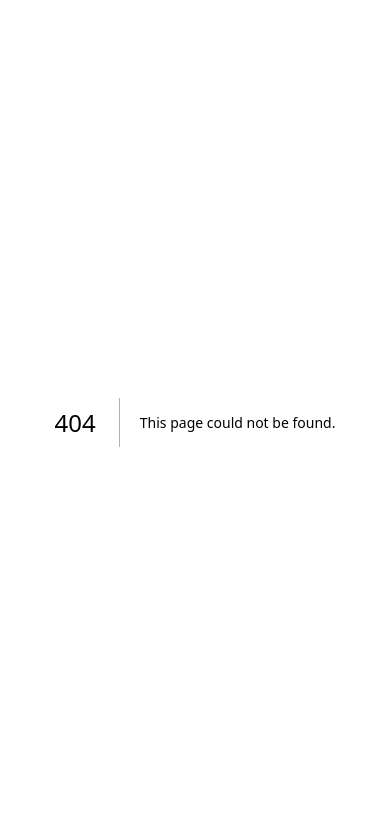
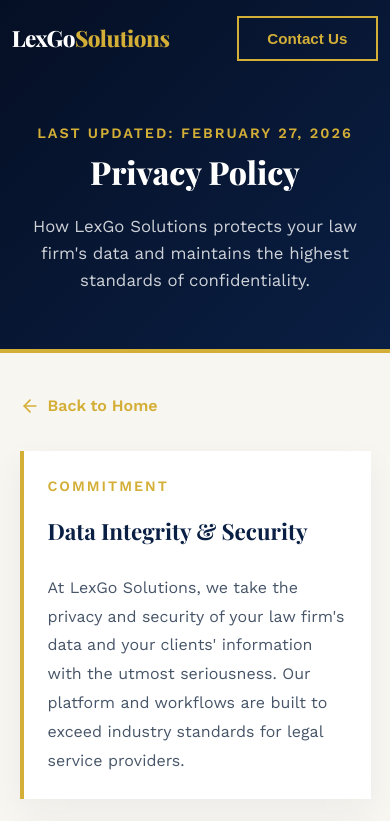
Before and after one commit to rikhinagra/lexgo-solutions, a Next.js app: page /privacy-policy in a window 390 px wide. Before the commit this address had no page. Shown: the top 821 px of the page. Built offline with nearby package versions, Linux system fonts and the light colour scheme.

Commit message:
Refine brand consistency, enhance mobile responsiveness, and implement privacy documentation

```diff
--- a/app/components/FAQ.tsx
+++ b/app/components/FAQ.tsx
@@ -42,7 +42,7 @@ export default function FAQ() {
     };
 
     return (
-        <section className="faq">
+        <section className="faq" id="faq">
             <div className="container">
                 <div className="section-header">
                     <div className="section-label">Questions</div>
--- a/app/components/FinalCTA.tsx
+++ b/app/components/FinalCTA.tsx
@@ -9,7 +9,7 @@ export default function FinalCTA() {
                 <h2>Ready to 2x Your Case Capacity?</h2>
                 <p>Book a 15-minute discovery call to see how LexGo can transform your practice.</p>
                 <div className="final-cta-button">
-                    <Link href="mailto:contact@lexgosolutions.com" className="btn-primary">Schedule Discovery Call</Link>
+                    <Link href="mailto:hello@lexgosolutions.com" className="btn-primary">Schedule Discovery Call</Link>
                 </div>
             </div>
         </section>
--- a/app/components/Footer.tsx
+++ b/app/components/Footer.tsx
@@ -1,10 +1,57 @@
 'use client';
+
+import Link from 'next/link';
+import { Mail, ChevronRight } from 'lucide-react';
 
 export default function Footer() {
     return (
         <footer className="footer">
             <div className="container">
-                <p>&copy; 2026 LexGo Solutions. All rights reserved. | Built for Personal Injury Law Firms</p>
+                <div className="footer-grid">
+                    {/* Brand Section */}
+                    <div className="footer-info">
+                        <a href="/" className="logo footer-logo">
+                            LexGo<span>Solutions</span>
+                        </a>
+                        <p className="footer-tagline">
+                            Scaling Personal Injury law firms with dedicated teams and AI-powered workflows. Handle more cases, close faster.
+                        </p>
+                    </div>
+
+                    {/* Navigation Section */}
+                    <div className="footer-col">
+                        <h4>Quick Links</h4>
+                        <div className="footer-links">
+                            <Link href="/#how-it-works">How It Works</Link>
+                            <Link href="/#calculator">ROI Calculator</Link>
+                            <Link href="/#pricing">Pricing</Link>
+                            <Link href="/#faq">FAQ</Link>
+                        </div>
+                    </div>
+
+                    {/* Contact Section */}
+                    <div className="footer-col">
+                        <h4>Contact Us</h4>
+                        <div className="footer-contact-info">
+                            <a href="mailto:hello@lexgosolutions.com" className="footer-email">
+                                <Mail size={18} />
+                                hello@lexgosolutions.com
+                            </a>
+                        </div>
+                    </div>
+                </div>
+
+                {/* Clean Bottom Bar */}
+                <div className="footer-bottom">
+                    <div className="footer-bottom-flex">
+                        <p>&copy; {new Date().getFullYear()} LexGo Solutions. All rights reserved.</p>
+                        <div className="footer-legal-links">
+                            <Link href="/privacy-policy">Privacy Policy</Link>
+                            <span className="footer-divider">|</span>
+                            <span>Built for Personal Injury Law Firms</span>
+                        </div>
+                    </div>
+                </div>
             </div>
         </footer>
     );
--- a/app/components/Navigation.tsx
+++ b/app/components/Navigation.tsx
@@ -1,6 +1,7 @@
 'use client';
 
 import { useState, useEffect } from 'react';
+import Link from 'next/link';
 import ContactPopup from './ContactPopup';
 
 export default function Navigation() {
@@ -32,7 +33,9 @@ export default function Navigation() {
     return (
         <>
             <nav className={`nav ${isScrolled ? 'nav-scrolled' : ''}`}>
-                <div className="logo">LexGo<span>Solutions</span></div>
+                <a href="/" className="logo">
+                    LexGo<span>Solutions</span>
+                </a>
                 <button className="nav-cta" onClick={openPopup}>Contact Us</button>
             </nav>
 
--- a/app/components/Pricing.tsx
+++ b/app/components/Pricing.tsx
@@ -49,7 +49,7 @@ export default function Pricing() {
     ];
 
     return (
-        <section className="pricing">
+        <section className="pricing" id="pricing">
             <div className="container">
                 <div className="section-header">
                     <div className="section-label">Transparent Pricing</div>
--- a/app/globals.css
+++ b/app/globals.css
@@ -49,6 +49,7 @@ body {
     font-weight: 800;
     color: var(--white);
     letter-spacing: -0.5px;
+    text-decoration: none;
 }
 
 .logo span {
@@ -74,7 +75,6 @@ body {
     transform: translateY(-2px);
 }
 
-/* Navigation Scrolled State */
 .nav-scrolled {
     background: rgba(5, 15, 36, 0.5);
     backdrop-filter: blur(10px);
@@ -94,7 +94,6 @@ body {
     min-height: 100vh;
 }
 
-/* Video Background */
 .hero-video-container {
     position: absolute;
     top: 0;
@@ -310,7 +309,6 @@ body {
     padding: 0 5%;
 }
 
-/* Solution Carousel */
 .solution-carousel-wrapper {
     margin-top: 2rem;
     padding: 0 0 1rem;
@@ -343,18 +341,15 @@ body {
     border-radius: 10px;
 }
 
-/* Active slide glow effect */
 .solution-swiper .swiper-slide-active .solution-slide-inner {
     box-shadow: 0 30px 70px rgba(10, 31, 68, 0.35);
 }
 
-/* Remove Swiper's default dark shadow overlay on side slides */
 .solution-swiper .swiper-slide-shadow-left,
 .solution-swiper .swiper-slide-shadow-right {
     display: none !important;
 }
 
-/* Pagination dots */
 .solution-swiper .swiper-pagination {
     bottom: 0px !important;
 }
@@ -593,10 +588,6 @@ body {
     box-shadow: 0 20px 50px rgba(10, 31, 68, 0.15);
 }
 
-.pricing-card.featured:hover {
-    transform: scale(1.05) translateY(-10px);
-}
-
 .pricing-card h3 {
     font-family: 'Playfair Display', serif;
     font-size: 1.8rem;
@@ -820,16 +811,215 @@ body {
     justify-content: center;
 }
 
-/* Footer */
+/* Power Footer Layout */
 .footer {
     background: var(--dark-navy);
     color: var(--white);
-    padding: 3rem 5%;
-    text-align: center;
+    padding: 6rem 5% 3rem;
+    border-top: 1px solid rgba(212, 175, 55, 0.1);
 }
 
-.footer p {
+.footer-grid {
+    display: grid;
+    grid-template-columns: 2fr 1.5fr 1.5fr;
+    gap: 4rem;
+    margin-bottom: 5rem;
+    text-align: left;
+}
+
+.footer-logo {
+    margin-bottom: 1.5rem;
+    font-size: 2rem;
+    display: block;
+    text-decoration: none;
+}
+
+.footer-tagline {
     opacity: 0.7;
+    max-width: 350px;
+    font-size: 1rem;
+    line-height: 1.7;
+}
+
+.footer-col h4 {
+    font-family: 'Playfair Display', serif;
+    font-size: 1.3rem;
+    color: var(--gold);
+    margin-bottom: 1.5rem;
+    position: relative;
+    padding-bottom: 0.75rem;
+    display: inline-block;
+}
+
+.footer-col h4::after {
+    content: '';
+    position: absolute;
+    bottom: 0;
+    left: 0;
+    width: 100%;
+    height: 2px;
+    background: var(--gold);
+    opacity: 0.8;
+}
+
+.footer-links {
+    display: flex;
+    flex-direction: column;
+    gap: 1.25rem;
+}
+
+.footer-links a {
+    color: var(--white);
+    text-decoration: none;
+    opacity: 0.7;
+    transition: all 0.3s ease;
+    font-size: 0.95rem;
+    font-weight: 500;
+}
+
+.footer-links a:hover {
+    opacity: 1;
+    color: var(--gold);
+    transform: translateX(5px);
+}
+
+.footer-email {
+    display: flex;
+    align-items: center;
+    gap: 0.75rem;
+    color: var(--white);
+    text-decoration: none;
+    transition: all 0.3s ease;
+    opacity: 0.9;
+    font-size: 1rem;
+}
+
+.footer-email:hover {
+    color: var(--gold);
+    transform: translateY(-2px);
+}
+
+.footer-bottom {
+    padding-top: 2.5rem;
+    border-top: 1px solid rgba(255, 255, 255, 0.05);
+}
+
+.footer-bottom-flex {
+    display: flex;
+    justify-content: space-between;
+    align-items: center;
+    opacity: 0.6;
+    font-size: 0.9rem;
+}
+
+.footer-legal-links {
+    display: flex;
+    align-items: center;
+    gap: 1.5rem;
+}
+
+.footer-legal-links a {
+    color: var(--white);
+    text-decoration: none;
+    transition: color 0.3s ease;
+}
+
+.footer-legal-links a:hover {
+    color: var(--gold);
+}
+
+.footer-divider {
+    opacity: 0.3;
+}
+
+/* Privacy Policy Page */
+.policy-hero {
+    background: linear-gradient(135deg, var(--dark-navy) 0%, var(--navy) 100%);
+    padding: 160px 5% 80px;
+    text-align: center;
+    color: var(--white);
+    position: relative;
+}
+
+.policy-hero::after {
+    content: '';
+    position: absolute;
+    bottom: 0;
+    left: 0;
+    width: 100%;
+    height: 4px;
+    background: var(--gold);
+}
+
+.policy-hero h1 {
+    font-family: 'Playfair Display', serif;
+    font-size: 3.5rem;
+    font-weight: 800;
+    margin-bottom: 1rem;
+}
+
+.policy-last-updated {
+    color: var(--gold);
+    font-size: 0.9rem;
+    text-transform: uppercase;
+    letter-spacing: 2px;
+    font-weight: 600;
+}
+
+.policy-body {
+    background: var(--cream);
+    padding: 80px 5%;
+}
+
+.policy-section {
+    background: var(--white);
+    padding: 3rem;
+    margin-bottom: 2rem;
+    border-left: 4px solid var(--gold);
+    box-shadow: 0 10px 30px rgba(10, 31, 68, 0.05);
+    transition: transform 0.3s ease;
+}
+
+.policy-section:hover {
+    transform: translateX(10px);
+}
+
+.policy-section h2 {
+    font-family: 'Playfair Display', serif;
+    font-size: 1.8rem;
+    color: var(--navy);
+    margin-bottom: 1.5rem;
+}
+
+.policy-section p, .policy-section li {
+    color: var(--slate);
+    line-height: 1.8;
+}
+
+.policy-section ul {
+    margin-top: 1rem;
+    padding-left: 1.2rem;
+}
+
+.policy-section li {
+    margin-bottom: 0.8rem;
+}
+
+.back-to-site {
+    display: inline-flex;
+    align-items: center;
+    gap: 0.5rem;
+    color: var(--gold);
+    text-decoration: none;
+    font-weight: 600;
+    margin-bottom: 2rem;
+    font-size: 1rem;
+    transition: all 0.3s ease;
+}
+
+.back-to-site:hover {
+    color: var(--light-gold);
+    transform: translateX(-5px);
 }
 
 /* Animations */
@@ -844,158 +1034,59 @@ body {
     }
 }
 
-/* Responsive */
+/* Responsive Typography Audit & Fix */
 @media (max-width: 968px) {
-    .hero-video {
-        width: 100%;
-        height: 100%;
-        min-width: unset;
-        min-height: unset;
-        object-fit: cover;
-        object-position: center center;
-    }
+    .hero h1 { font-size: 2.8rem; }
+    .hero-subheading { font-size: 1.2rem; }
+    .section-title { font-size: 2.2rem; }
+    .final-cta h2 { font-size: 2.2rem; }
+    .final-cta p { font-size: 1.1rem; }
 
-    .hero h1 {
-        font-size: 2.5rem;
-    }
+    .hero-stats { flex-direction: column; gap: 1.5rem; }
+    .pain-points, .pricing-cards, .ai-features, .testimonial-grid { grid-template-columns: 1fr; }
+    .steps { grid-template-columns: 1fr; }
+    .steps::before { display: none; }
+    .calculator-inputs, .result-grid { grid-template-columns: 1fr; }
+    .hero-cta { flex-direction: column; width: 100%; }
+    .btn-primary, .btn-secondary { width: 100%; text-align: center; }
 
-    .hero-stats {
-        flex-direction: column;
-        gap: 1.5rem;
-    }
+    .footer-grid { grid-template-columns: 1fr; gap: 3.5rem; }
+    .footer-bottom-flex { flex-direction: column-reverse; gap: 1.5rem; text-align: center; }
+    .footer-legal-links { flex-direction: column; gap: 0.75rem; }
+    .footer-divider { display: none; }
 
-    .pain-points,
-    .pricing-cards,
-    .ai-features,
-    .testimonial-grid {
-        grid-template-columns: 1fr;
-    }
-
-    .steps {
-        grid-template-columns: 1fr;
-    }
-
-    .steps::before {
-        display: none;
-    }
-
-    .calculator-inputs {
-        grid-template-columns: 1fr;
-    }
-
-    .result-grid {
-        grid-template-columns: 1fr;
-    }
-
-    .hero-cta {
-        flex-direction: column;
-        width: 100%;
-    }
-
-    .btn-primary,
-    .btn-secondary {
-        width: 100%;
-        text-align: center;
-    }
-
-    .pricing-card.featured {
-        transform: scale(1);
-    }
-
-    .pricing-card.featured:hover {
-        transform: translateY(-10px);
-    }
-
-    .section-title {
-        font-size: 2rem;
-    }
-
-    .final-cta h2 {
-        font-size: 2rem;
-    }
+    .policy-hero h1 { font-size: 2.5rem; }
+    .policy-section { padding: 2rem; }
 }
 
 @media (max-width: 480px) {
-    .hero {
-        padding: 120px 5% 60px;
-    }
+    /* Mobile Typography Scaling */
+    .hero h1 { font-size: 2.2rem; line-height: 1.2; }
+    .hero-subheading { font-size: 1.05rem; margin-bottom: 2rem; }
+    .section-title { font-size: 1.8rem; line-height: 1.3; }
+    .section-subtitle { font-size: 1rem; }
 
-    .hero-video {
-        width: 100%;
-        height: 100%;
-        min-width: unset;
-        min-height: unset;
-        object-fit: cover;
-        object-position: center center;
-    }
+    /* Specific Fix for Final CTA (Discovery Call) */
+    .final-cta { padding: 60px 5%; }
+    .final-cta h2 { font-size: 1.8rem; line-height: 1.3; }
+    .final-cta p { font-size: 1rem; margin-bottom: 2rem; }
 
-    .hero h1 {
-        font-size: 2rem;
-    }
+    .stat-number { font-size: 2rem; }
+    .nav { padding: 1rem 3%; }
+    .logo { font-size: 1.4rem; }
 
-    .hero-subheading {
-        font-size: 1.1rem;
-    }
+    .footer { padding: 4rem 5% 2rem; }
+    .footer-logo { font-size: 1.8rem; margin-bottom: 1rem; }
+    .footer-col h4 { margin-bottom: 1rem; }
 
-    .stat-number {
-        font-size: 2rem;
-    }
-
-    .section-title {
-        font-size: 1.8rem;
-    }
-
-    .nav {
-        padding: 1rem 3%;
-    }
-
-    .logo {
-        font-size: 1.4rem;
-    }
-
-    .nav-cta {
-        padding: 0.6rem 1.2rem;
-        font-size: 0.85rem;
-    }
-
-    .problem,
-    .how-it-works,
-    .calculator,
-    .pricing,
-    .ai-advantage,
-    .testimonials,
-    .faq,
-    .final-cta {
-        padding: 60px 5%;
-    }
-
-    .solution {
-        padding: 60px 0;
-    }
-
-    .solution-carousel-wrapper {
-        margin-top: 2rem;
-        padding: 1rem 0 3rem;
-    }
-
-    .calculator-container {
-        padding: 1.5rem;
-    }
-
-    .pricing-card {
-        padding: 1.5rem;
-    }
-
-    .price {
-        font-size: 2.5rem;
-    }
-
-    .result-value {
-        font-size: 2rem;
-    }
+    .policy-hero { padding: 120px 5% 60px; }
+    .policy-hero h1 { font-size: 2rem; }
+    .policy-body { padding: 40px 5%; }
+    .policy-section { padding: 1.5rem; margin-bottom: 1.5rem; }
+    .policy-section h2 { font-size: 1.4rem; }
 }
 
-/* Contact Popup */
+/* Contact Popup Styles */
 .popup-overlay {
     position: fixed;
     top: 0;
@@ -1041,11 +1132,6 @@ body {
     justify-content: center;
 }
 
-.popup-close:hover {
-    background: var(--cream);
-    color: var(--navy);
-}
-
 .popup-header {
     text-align: center;
     margin-bottom: 2rem;
@@ -1057,11 +1143,6 @@ body {
     font-weight: 700;
     color: var(--navy);
     margin-bottom: 0.5rem;
-}
-
-.popup-header p {
-    color: var(--slate);
-    font-size: 1rem;
 }
 
 .popup-form {
@@ -1082,10 +1163,6 @@ body {
     font-size: 0.95rem;
 }
 
-.form-group label .required {
-    color: #e53e3e;
-}
-
 .form-group input {
     padding: 0.875rem 1rem;
     font-size: 1rem;
@@ -1094,22 +1171,6 @@ body {
     font-family: 'Work Sans', sans-serif;
     transition: all 0.3s ease;
     color: var(--navy);
-}
-
-.form-group input::placeholder {
-    color: #a0aec0;
-}
-
-.form-group input:focus {
-    outline: none;
-    border-color: var(--gold);
-    box-shadow: 0 0 0 3px rgba(212, 175, 55, 0.15);
-}
-
-.recaptcha-group {
-    display: flex;
-    justify-content: center;
-    margin: 0.5rem 0;
 }
 
 .popup-submit-btn {
@@ -1131,15 +1192,6 @@ body {
     box-shadow: 0 10px 25px rgba(10, 31, 68, 0.3);
 }
 
-.privacy-text {
-    text-align: center;
-    font-size: 0.85rem;
-    color: var(--slate);
-    margin-top: 1rem;
-    line-height: 1.5;
-}
-
-/* Success State */
 .popup-success {
     text-align: center;
     padding: 2rem 0;
@@ -1159,81 +1211,6 @@ body {
     animation: scaleIn 0.5s ease;
 }
 
-.popup-success h2 {
-    font-family: 'Playfair Display', serif;
-    font-size: 2rem;
-    font-weight: 700;
-    color: var(--navy);
-    margin-bottom: 1rem;
-}
-
-.popup-success p {
-    color: var(--slate);
-    font-size: 1.05rem;
-    margin-bottom: 2rem;
-    line-height: 1.6;
-}
-
-.popup-close-btn {
-    background: var(--gold);
-    color: var(--navy);
-    padding: 0.875rem 2.5rem;
-    font-size: 1rem;
-    font-weight: 600;
-    border: none;
-    border-radius: 8px;
-    cursor: pointer;
-    transition: all 0.3s ease;
-}
-
-.popup-close-btn:hover {
-    background: var(--light-gold);
-    transform: translateY(-2px);
-}
-
-/* Popup Animations */
-@keyframes fadeIn {
-    from {
-        opacity: 0;
-    }
-    to {
-        opacity: 1;
-    }
-}
-
-@keyframes slideUp {
-    from {
-        opacity: 0;
-        transform: translateY(30px);
-    }
-    to {
-        opacity: 1;
-        transform: translateY(0);
-    }
-}
-
-@keyframes scaleIn {
-    from {
-        transform: scale(0);
-    }
-    to {
-        transform: scale(1);
-    }
-}
-
-/* Popup Responsive */
-@media (max-width: 480px) {
-    .popup-container {
-        padding: 1.5rem;
-        margin: 1rem;
-    }
-
-    .popup-header h2 {
-        font-size: 1.6rem;
-    }
-
-    .popup-submit-btn {
-        padding: 0.875rem 1.5rem;
-        font-size: 1rem;
-    }
-}
+@keyframes fadeIn { from { opacity: 0; } to { opacity: 1; } }
+@keyframes slideUp { from { opacity: 0; transform: translateY(30px); } to { opacity: 1; transform: translateY(0); } }
+@keyframes scaleIn { from { transform: scale(0); } to { transform: scale(1); } }
--- a/app/layout.tsx
+++ b/app/layout.tsx
@@ -69,7 +69,7 @@ const jsonLd = {
   "logo": "https://lexgosolutions.com/logo.png",
   "image": "https://lexgosolutions.com/og-image.jpg",
   "telephone": "+1-XXX-XXX-XXXX",
-  "email": "contact@lexgosolutions.com",
+  "email": "hello@lexgosolutions.com",
   "address": {
     "@type": "PostalAddress",
     "addressCountry": "US"
--- /dev/null
+++ b/app/privacy-policy/page.tsx
@@ -0,0 +1,93 @@
+'use client';
+
+import Link from 'next/link';
+import { ArrowLeft } from 'lucide-react';
+import Navigation from '../components/Navigation';
+import Footer from '../components/Footer';
+
+export default function PrivacyPolicy() {
+    return (
+        <>
+            <Navigation />
+            <main>
+                {/* Policy Hero Section */}
+                <section className="policy-hero">
+                    <div className="container">
+                        <span className="policy-last-updated">Last Updated: February 27, 2026</span>
+                        <h1>Privacy Policy</h1>
+                        <p className="hero-subheading" style={{ margin: '0 auto', opacity: 0.8 }}>
+                            How LexGo Solutions protects your law firm&apos;s data and maintains the highest standards of confidentiality.
+                        </p>
+                    </div>
+                </section>
+
+                {/* Policy Content Body */}
+                <section className="policy-body">
+                    <div className="container" style={{ maxWidth: '900px' }}>
+                        <Link href="/" className="back-to-site">
+                            <ArrowLeft size={20} />
+                            Back to Home
+                        </Link>
+
+                        <div className="policy-section">
+                            <div className="section-label">Commitment</div>
+                            <h2>Data Integrity & Security</h2>
+                            <p>At LexGo Solutions, we take the privacy and security of your law firm&apos;s data and your clients&apos; information with the utmost seriousness. Our platform and workflows are built to exceed industry standards for legal service providers.</p>
+                        </div>
+
+                        <div className="policy-section">
+                            <div className="section-label">Collection</div>
+                            <h2>1. Information We Collect</h2>
+                            <p>We collect information that you provide directly to us when you inquire about our services or use our platform, including:</p>
+                            <ul>
+                                <li><strong>Contact Information:</strong> Name, professional email (hello@lexgosolutions.com), and phone number.</li>
+                                <li><strong>Firm Details:</strong> Law firm name, current case volume, and primary practice areas.</li>
+                                <li><strong>Inquiry Data:</strong> Information shared via our ROI Calculator or project assessment forms.</li>
+                            </ul>
+                        </div>
+
+                        <div className="policy-section">
+                            <div className="section-label">Usage</div>
+                            <h2>2. How We Use Your Information</h2>
+                            <p>We use the collected information exclusively to:</p>
+                            <ul>
+                                <li>Provide and optimize our dedicated case management services.</li>
+                                <li>Maintain communication regarding service updates or operational inquiries.</li>
+                                <li>Refine our AI-powered workflows to better serve your specific practice area.</li>
+                                <li>Ensure total compliance with all legal and ethical obligations.</li>
+                            </ul>
+                        </div>
+
+                        <div className="policy-section">
+                            <div className="section-label">Compliance</div>
+                            <h2>3. Security & Legal Protocols</h2>
+                            <p>LexGo Solutions is committed to maintaining the highest standards of data security, specifically for the Personal Injury sector:</p>
+                            <ul>
+                                <li><strong>HIPAA Compliance:</strong> Rigorous protocols for the secure handling and storage of protected health information (PHI).</li>
+                                <li><strong>Confidentiality:</strong> Every team member operates under strict, legally binding Non-Disclosure Agreements (NDAs).</li>
+                                <li><strong>Privilege Protection:</strong> Our processes are designed to preserve and protect the attorney-client privilege of your firm at all times.</li>
+                                <li><strong>Bank-Level Encryption:</strong> All sensitive data is encrypted at rest and during transit.</li>
+                            </ul>
+                        </div>
+
+                        <div className="policy-section">
+                            <div className="section-label">Disclosure</div>
+                            <h2>4. Third-Party Data Policy</h2>
+                            <p>We hold a strict policy against the sale of your data. We only share information with vetted third-party infrastructure providers (such as secure hosting services) as strictly necessary to deliver our services, and only with partners who meet our security benchmarks.</p>
+                        </div>
+
+                        <div className="policy-section">
+                            <div className="section-label">Inquiries</div>
+                            <h2>5. Contact Our Data Team</h2>
+                            <p>If you have questions regarding this policy or our internal data security measures, please reach out to our team:</p>
+                            <p style={{ fontSize: '1.2rem', fontWeight: '700', color: 'var(--navy)', marginTop: '1rem', borderBottom: '2px solid var(--gold)', display: 'inline-block' }}>
+                                hello@lexgosolutions.com
+                            </p>
+                        </div>
+                    </div>
+                </section>
+            </main>
+            <Footer />
+        </>
+    );
+}
--- a/google-apps-script.js
+++ b/google-apps-script.js
@@ -24,7 +24,7 @@
 // ============================================
 
 // CONFIGURATION
-const OWNER_EMAIL = "chandanguptabsb@gmail.com";
+const OWNER_EMAIL = "hello@lexgosolutions.com";
 
 function doPost(e) {
   try {
```
Also changed, not shown: 1 other file (tests, documents, lock files or other folders).
